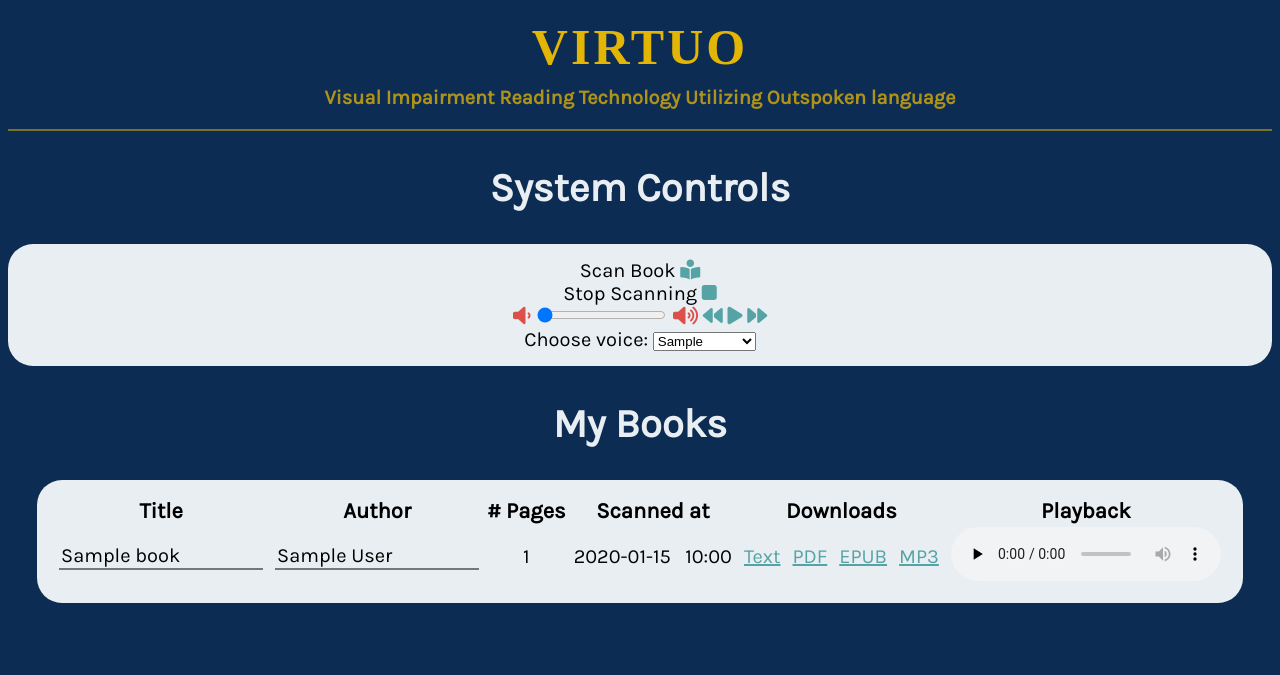
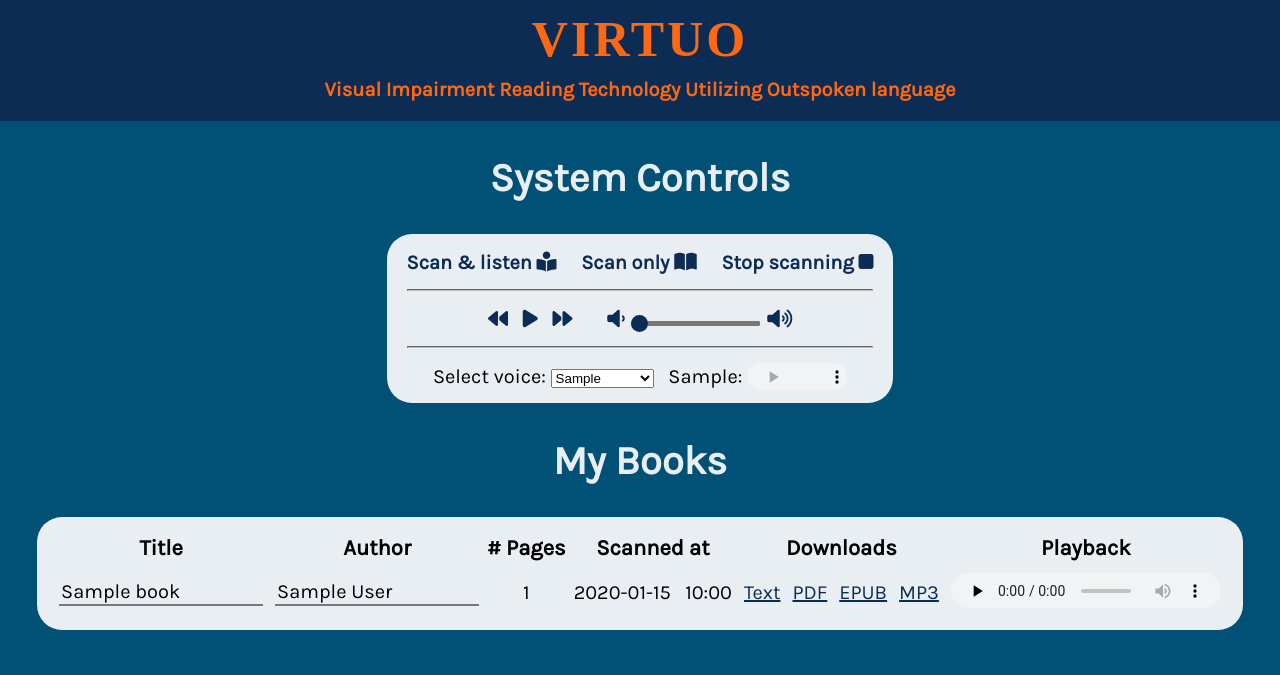
Before and after one commit to as-ed/VIRTUO, a Flask app: template src/templates/home.html in a window 1280 px wide. Shown: the top 675 px of the page. Run offline with Flask 2, Linux system fonts and the light colour scheme; the template is opened without the code that fills it: most values are stand-ins (such as "Sample title", 1, 10 or a date in 2020); data that the repository does not hold is empty; parts of the project's set-up code (start-up, migrations or seed data) failed here and were passed over; some web fonts are replaced.

Commit message:
finish web design

```diff
--- a/src/audio/tts.py
+++ b/src/audio/tts.py
@@ -58,8 +58,8 @@ class _TTS:
 		try:
 			response = self._gtts_client.synthesize_speech(input=text_input, voice=self._gtts_voice_params, audio_config=self._gtts_audio_config, timeout=60)
 			return response.audio_content
-		except Exception:
-			pass
+		except Exception as e:
+			print(e)
 
 	def _test_connection(self) -> bool:
 		try:
--- a/src/server.py
+++ b/src/server.py
@@ -111,7 +111,7 @@ def get_volume() -> str:
 
 
 @server.route("/system/setVolume/<value>", methods=["GET", "POST"])
-def set_volume(value) -> Union[str, Response]:
+def set_volume(value: str) -> Union[str, Response]:
 	if request.method == "POST":
 		return str(cont.set_volume(int(value) / 100))
 	else:
@@ -119,11 +119,16 @@ def set_volume(value) -> Union[str, Response]:
 
 
 @server.route("/system/setVoice/<value>", methods=["GET", "POST"])
-def set_voice(value) -> Union[str, Response]:
+def set_voice(value: str) -> Union[str, Response]:
 	if request.method == "POST":
 		return str(cont.set_voice(value))
 	else:
 		return redirect("/", 307)
+
+
+@server.get("/system/voiceSample/<value>")
+def get_voice_sample(value: str) -> Response:
+	return send_from_directory(os.path.join(server.root_path, "static"), value + ".mp3")
 
 
 @server.route("/system/togglePause", methods=["GET", "POST"])
--- a/src/static/script.js
+++ b/src/static/script.js
@@ -28,7 +28,9 @@ function togglePause(){
 }
 
 function setVoice(){
-	fetch('/system/setVoice/' + document.getElementById("voiceSelect").value, {method: 'POST'})
+	const voice = document.getElementById("voiceSelect").value
+	document.getElementById("voice-sample").src = "system/voiceSample/" + voice
+	fetch('/system/setVoice/' + voice, {method: 'POST'})
 }
 
 function fastForward() {
@@ -39,10 +41,12 @@ function rewind() {
 	fetch('system/rewind', {method: 'POST'})
 }
 
-function setTitle(book, elem) {
+function setTitle(book, elem, mobile) {
+	document.getElementById(mobile ? elem.id.substring(0, elem.id.length - 7) : elem.id + "_mobile").value = elem.value
 	fetch(`books/${book}/title?title=${elem.value}`, {method: "POST"})
 }
 
-function setAuthor(book, elem) {
+function setAuthor(book, elem, mobile) {
+	document.getElementById(mobile ? elem.id.substring(0, elem.id.length - 7) : elem.id + "_mobile").value = elem.value
 	fetch(`books/${book}/author?author=${elem.value}`, {method: "POST"})
 }
--- a/src/static/style.css
+++ b/src/static/style.css
@@ -1,16 +1,22 @@
 html {
-	background-color: #0D2C54;
+	background-color: #015177;
 }
 
 body {
 	font-family: 'Karla', sans-serif;
 	text-align: center;
 	font-size: 20px;
+	margin: 0;
+}
+
+div.header {
+	background: #0D2C54;
+	padding-bottom: 20px;
 }
 
 h1 {
 	font-family: 'Source Serif Pro', serif;
-	color: #E3B505;
+	color: #FF6812;
 	text-align: center;
 	font-size: 50px;
 	padding-top: 10px;
@@ -18,14 +24,9 @@ h1 {
 	margin: auto;
 }
 
-hr {
-	color: rgba(227,181,5,0.51);
-	border-style: solid;
-}
-
 .subtitle {
-	color: rgb(227, 181, 5, 0.75);
-	margin: 10px 0 20px 0;
+	color: #FF6812;
+	margin: 10px 0 0 0;
 	font-size: 20px;
 }
 
@@ -39,6 +40,10 @@ table {
 
 td {
 	padding: 0 5px 0 5px;
+}
+
+th {
+	padding-bottom: 10px;
 }
 
 thead {
@@ -57,12 +62,40 @@ input.metadata {
 	width: 200px;
 }
 
+hr.vr {
+	border-color: #bbb;
+	display: inline;
+	margin: 0 30px 0 30px;
+}
+
 a:visited, a {
-	color: #56A3A6;
+	color: #0D2C54;
 }
 
 a:hover {
-	color: #DB504A;
+	color: #FF6812;
+	cursor: pointer;
+}
+
+.scan-control {
+	margin-right: 20px;
+}
+
+.playback-control {
+	margin-right: 10px;
+}
+
+.playback-controls {
+	display: inline-block;
+}
+
+.voice-select {
+	display: inline-block;
+	margin-right: 10px;
+}
+
+.volume-down {
+	margin-left: 30px;
 }
 
 .heading {
@@ -70,8 +103,9 @@ a:hover {
 	font-size: 40px;
 }
 
-audio {
+audio.book-playback {
 	width: 270px;
+	height: 35px;
 }
 
 .mobile-book {
@@ -83,14 +117,85 @@ audio {
 	margin-left: auto;
 	margin-right: auto;
 	border-radius: 25px;
-	padding: 15px;
+	padding: 15px 30px 15px 30px;
+	display: inline-block;
 }
 
-@media only screen and (max-width: 768px) {
-	.subtitle {
-		display: none;
+.controls-break {
+	display: none;
+}
+
+input[type="range"] {
+	-webkit-appearance: none;
+	background: #777;
+	height: 5px;
+	border-radius: 2px;
+	margin-bottom: 5px;
+}
+
+input[type="range"]::-webkit-slider-runnable-track {
+	background: #777;
+	height: 5px;
+	border-radius: 2px;
+}
+
+input[type="range"]:hover {
+	cursor: pointer;
+}
+
+input[type="range"]::-moz-range-thumb {
+	height: 17px;
+	width: 17px;
+	background: #0D2C54;
+	margin-top: -5px;
+	border-radius: 50%;
+	border: none;
+}
+
+input[type="range"]:hover::-moz-range-thumb {
+	background: #FF6812;
+}
+
+input[type="range"]::-webkit-slider-thumb {
+	-webkit-appearance: none;
+	height: 17px;
+	width: 17px;
+	background: #0D2C54;
+	margin-top: -6px;
+	border-radius: 50%;
+	border:none;
+}
+
+input[type="range"]:hover::-webkit-slider-thumb {
+	background: #FF6812;
+}
+
+.fa-solid {
+	margin-top: 3px;
+}
+
+#voice-sample {
+	width: 100px;
+	margin-bottom: -7px;
+	height: 27px;
+}
+
+.bold {
+	font-weight: bold;
+}
+
+@media only screen and (max-width: 1460px) {
+	hr.vr {
+		display: block;
+		margin: 15px 0 15px 0;
 	}
 
+	.controls {
+		padding: 15px 20px 15px 20px;
+	}
+}
+
+@media only screen and (max-width: 1230px) {
 	table {
 		display: none;
 	}
--- a/src/templates/home.html
+++ b/src/templates/home.html
@@ -12,31 +12,41 @@
 		<link rel="stylesheet" href="https://cdnjs.cloudflare.com/ajax/libs/font-awesome/6.0.0/css/all.min.css" integrity="sha512-9usAa10IRO0HhonpyAIVpjrylPvoDwiPUiKdWk5t3PyolY1cOd4DSE0Ga+ri4AuTroPR5aQvXU9xC6qOPnzFeg==" crossorigin="anonymous" referrerpolicy="no-referrer">
 	</head>
 	<body onload="getVolume()">
+		<div class="header">
 			<h1>VIRTUO</h1>
 			<h4 class="subtitle">Visual Impairment Reading Technology Utilizing Outspoken language</h4>
-		<hr>
+		</div>
 
 		<h2 class="heading">System Controls</h2>
 		<div class="controls">
-			Scan Book <a onclick="startScan()"><i class="fa-solid fa-book-open-reader"></i></a>
-			<br>
-			Stop Scanning <a onclick="stopScan()"><i class="fa-solid fa-stop"></i></a>
-			<br>
-			<div>
-				<i class='fa-solid fa-volume-low' style='color: #DB504A'></i>
-				<input type="range" min="1" max="100" value="50" class="slider" id="volume" onchange="setVolume()">
-				<i class='fa-solid fa-volume-up' style='color: #DB504A'></i>
-				<a onclick="rewind()"><i class="fa-solid fa-backward"></i></a>
-				<a onclick="togglePause()" id="playpause"><i class="fa-solid fa-play"></i></a>
+			<a class="scan-control bold" onclick="startScan()">Scan & listen <i class="fa-solid fa-book-open-reader"></i></a>
+			<a class="scan-control bold" onclick="startScan()">Scan only <i class="fa-solid fa-book-open"></i></a>
+			<a class="bold" onclick="stopScan()">Stop scanning <i class="fa-solid fa-stop"></i></a>
+
+			<hr class="vr">
+
+			<div class="playback-controls">
+				<a class="playback-control" onclick="rewind()"><i class="fa-solid fa-backward"></i></a>
+				<a class="playback-control" onclick="togglePause()" id="playpause"><i class="fa-solid fa-play"></i></a>
 				<a onclick="fastForward()"><i class="fa-solid fa-forward"></i></a>
 			</div>
-			Choose voice:
+			<a class="volume-down"><i class="fa-solid fa-volume-low"></i></a>
+			<input type="range" min="0" max="100" value="50" id="volume" onchange="setVolume()">
+			<a><i class="fa-solid fa-volume-up"></i></a>
+
+			<hr class="vr">
+
+			<div class="voice-select">
+				Select voice:
 				<select name="voices" id="voiceSelect" onchange="setVoice()">
+					<option selected value="{{currVoice}}">{{currVoice}}</option>
 					{% for voice in voices %}
-				<option value="{{voice}}"> {{voice}} </option>
+					<option value="{{voice}}">{{voice}}</option>
 					{% endfor %}
-				<option selected value="{{currVoice}}"> {{currVoice}} </option>
 				</select>
+			</div>
+			Sample:
+			<audio id="voice-sample" controls src="system/voiceSample/{{currVoice}}"></audio>
 		</div>
 
 		{% if books|length > 0 %}
@@ -55,15 +65,15 @@
 			<tbody>
 			{% for book in books %}
 				<tr>
-					<td><input type="text" class="metadata" id="title_{{book["id"]}}" value="{{book["title"]}}" placeholder="Enter title" oninput="setTitle('{{book["id"]}}', this)"></td>
-					<td><input type="text" class="metadata" id="author_{{book["id"]}}" value="{{book["author"]}}" placeholder="Enter author" oninput="setAuthor('{{book["id"]}}', this)"></td>
+					<td><input type="text" class="metadata" id="title_{{book["id"]}}" value="{{book["title"]}}" placeholder="Enter title" oninput="setTitle('{{book["id"]}}', this, false)"></td>
+					<td><input type="text" class="metadata" id="author_{{book["id"]}}" value="{{book["author"]}}" placeholder="Enter author" oninput="setAuthor('{{book["id"]}}', this, false)"></td>
 					<td>{{book["pages"]}}</td>
 					<td>{{book["time"].strftime("%Y-%m-%d\u00a0\u00a0\u00a0%H:%M")}}</td>
 					<td><a href="books/{{book["id"]}}/book.txt" target="_blank" download>Text</a></td>
 					<td><a href="books/{{book["id"]}}/book.pdf" target="_blank">PDF</a></td>
 					<td><a href="books/{{book["id"]}}/book.epub" target="_blank">EPUB</a></td>
 					<td><a href="books/{{book["id"]}}/book.mp3" target="_blank" download>MP3</a></td>
-					<td><audio controls preload="none" src="books/{{book["id"]}}/book.mp3"></audio></td>
+					<td><audio class="book-playback" controls preload="none" src="books/{{book["id"]}}/book.mp3"></audio></td>
 				</tr>
 			{% endfor %}
 			</tbody>
@@ -71,23 +81,26 @@
 
 		{% for book in books %}
 		<div class="mobile-book">
-			<input type="text" class="metadata" id="title_{{book["id"]}}" value="{{book["title"]}}" placeholder="Enter title" oninput="setTitle('{{book["id"]}}', this)">
-			<br>
-			<input type="text" class="metadata" id="author_{{book["id"]}}" value="{{book["author"]}}" placeholder="Enter author" oninput="setAuthor('{{book["id"]}}', this)">
-			<br>
-			# Pages: {{book["pages"]}}
-			<br>
-			Scanned at: {{book["time"].strftime("%Y-%m-%d\u00a0\u00a0\u00a0%H:%M")}}
-			<br>
+			<div class="md-row">
+				<input type="text" class="metadata" id="title_{{book["id"]}}_mobile" value="{{book["title"]}}" placeholder="Enter title" oninput="setTitle('{{book["id"]}}', this, true)">
+				<input type="text" class="metadata" id="author_{{book["id"]}}_mobile" value="{{book["author"]}}" placeholder="Enter author" oninput="setAuthor('{{book["id"]}}', this, true)">
+			</div>
+			<div class="md-row">
+				<span class="info">{{book["pages"]}}</span> page,
+				scanned at: <span class="info">{{book["time"].strftime("%Y-%m-%d\u00a0\u00a0\u00a0%H:%M")}}</span>
+			</div>
+			<div class="md-row">
 				Downloads:
 				<a href="books/{{book["id"]}}/book.txt" target="_blank" download>Text</a>
 				<a href="books/{{book["id"]}}/book.pdf" target="_blank">PDF</a>
 				<a href="books/{{book["id"]}}/book.epub" target="_blank">EPUB</a>
 				<a href="books/{{book["id"]}}/book.mp3" target="_blank" download>MP3</a>
-			<br>
-			<audio controls preload="none" src="books/{{book["id"]}}/book.mp3"></audio>
+			</div>
+			<audio class="book-playback-mobile" controls preload="none" src="books/{{book["id"]}}/book.mp3"></audio>
 		</div>
 		{% endfor %}
+		{% else %}
+		<h2 class="heading">Scanned books will appear here</h2>
 		{% endif %}
 		<br><br>
 	</body>
--- a/src/virtuo.py
+++ b/src/virtuo.py
@@ -5,7 +5,7 @@ from server import server
 
 
 if __name__ == "__main__":
-	restore_settings()
-	init_camera()
+	#restore_settings()
+	#init_camera()
 	# TODO start listening for button presses
 	server.run(host=CFG["web"]["host"], port=CFG["web"]["port"], debug=CFG["web"]["host"] == "localhost")
```
Also changed, not shown: other parts of src/static/style.css (+59 -1 lines), 5 other files. Lines whose indentation alone changed are shown as unchanged.
